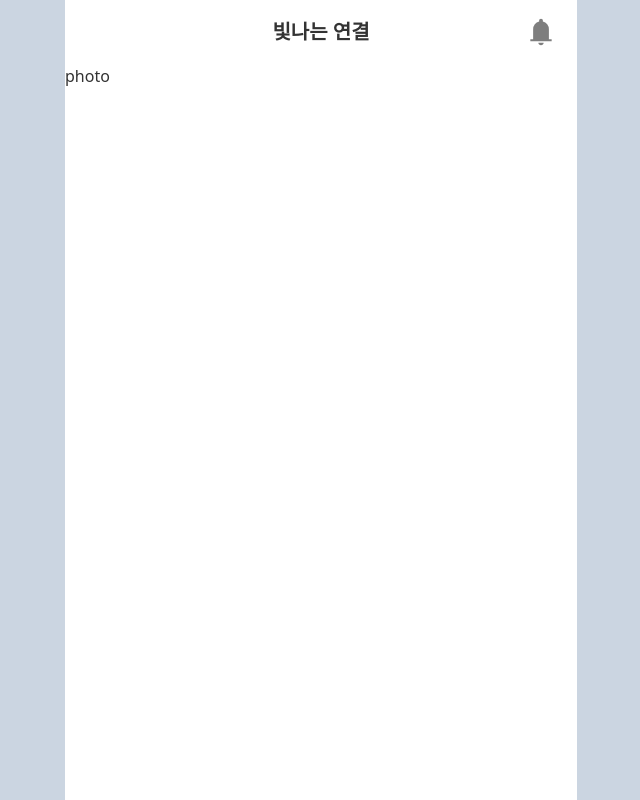
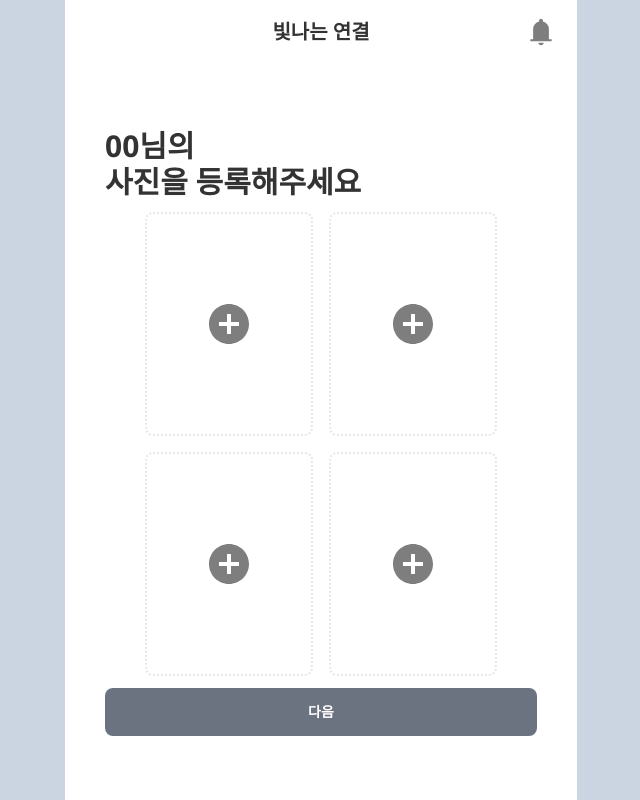
Before and after one commit to BaeJaeSung/SWHackathon2023SummerFront, a Next.js app in the folder hackathon/: page /signup/new/photo in a window 1280 px wide. Shown: the whole page, without its empty margins (319-959 px from the left). Built offline with nearby package versions, Linux system fonts and the light colour scheme.

Commit message:
first 01 36

```diff
--- a/hackathon/app/layout.tsx
+++ b/hackathon/app/layout.tsx
@@ -1,9 +1,9 @@
 import Footer from '@/components/footer'
 import './globals.css'
 import Header from '@/components/header'
-// import { Noto_Sans } from 'next/font/google'
+import { Noto_Sans } from 'next/font/google'
 
-// const noto = Noto_Sans({ subsets: ['latin'], weight:['400','600','700'] })
+const noto = Noto_Sans({ subsets: ['latin'], weight: ['400', '600', '700'] })
 
 export const metadata = {
   title: 'hackathon',
@@ -17,7 +17,7 @@ export default function RootLayout({
 }) {
   return (
     <html lang="en">
-      <body>
+      <body className={noto.className}>
         <div className="flex h-screen w-full flex-wrap items-center justify-center bg-slate-300">
           <div className="flex h-full w-full max-w-lg flex-col justify-between bg-white">
             <Header />
--- a/hackathon/app/signup/new/photo/page.tsx
+++ b/hackathon/app/signup/new/photo/page.tsx
@@ -1,3 +1,63 @@
+'use client'
+import { useState } from 'react'
+import Image from 'next/image'
+import Icon from '@/public/add_circle_black_24dp.svg'
+import SignUpLayout from '@/components/signUpLayout'
+
 export default function SignUpPhotoPage() {
-  return <div>photo</div>
+  const [photo1, setPhoto1] = useState()
+  const [photo2, setPhoto2] = useState()
+  const [photo3, setPhoto3] = useState()
+  const [photo4, setPhoto4] = useState()
+  const [photo1File, setPhoto1File] = useState('')
+  const [photo2File, setPhoto2File] = useState('')
+  const [photo3File, setPhoto3File] = useState('')
+  const [photo4File, setPhoto4File] = useState('')
+
+  return (
+    <SignUpLayout
+      textTop={'00님의'}
+      textBottom="사진을 등록해주세요"
+      btnText="다음"
+    >
+      <div className="grid grid-cols-2 grid-rows-2 gap-4 rounded-lg px-10">
+        <div className="flex h-56 items-center justify-center rounded-lg border-2 border-dotted ">
+          <Image
+            width={48}
+            height={48}
+            src={Icon}
+            alt={'add'}
+            className="cursor-pointer opacity-50 hover:opacity-80"
+          />
+        </div>
+        <div className="flex items-center justify-center rounded-lg border-2 border-dotted text-center">
+          <Image
+            width={48}
+            height={48}
+            src={Icon}
+            alt={'add'}
+            className="cursor-pointer opacity-50 hover:opacity-80"
+          />
+        </div>
+        <div className="flex items-center justify-center rounded-lg border-2 border-dotted text-center">
+          <Image
+            width={48}
+            height={48}
+            src={Icon}
+            alt={'add'}
+            className="cursor-pointer opacity-50 hover:opacity-80"
+          />
+        </div>
+        <div className="flex items-center justify-center rounded-lg border-2 border-dotted text-center">
+          <Image
+            width={48}
+            height={48}
+            src={Icon}
+            alt={'add'}
+            className="cursor-pointer opacity-50 hover:opacity-80"
+          />
+        </div>
+      </div>
+    </SignUpLayout>
+  )
 }
--- a/hackathon/types/interface.ts
+++ b/hackathon/types/interface.ts
@@ -0,0 +1,3 @@
+export interface ButtonProps {
+  text: string
+}
```
Also changed, not shown: hackathon/public/add_circle_black_24dp.svg (added).
